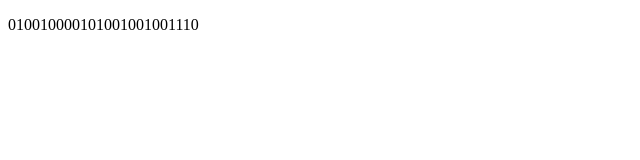
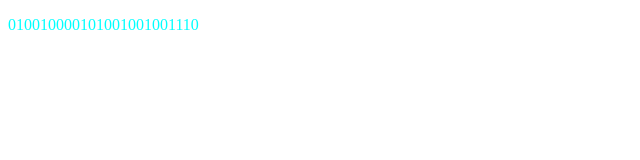
Before and after one commit to tasinislamkhan/accessDark_Heron, a plain HTML site: page index.html in a window 1280 px wide. Shown: the whole page, without its empty margins (0-640 px from the left). Drawn offline with Linux system fonts and the light colour scheme.

Commit message:
binarySystem

```diff
--- a/index.html
+++ b/index.html
@@ -7,6 +7,6 @@
     <title>accessDark_Heron</title>
 </head>
 <body>
-    <p>010010000101001001001110</p>
+    <p style="color: cyan;">010010000101001001001110</p>
 </body>
 </html>
```
